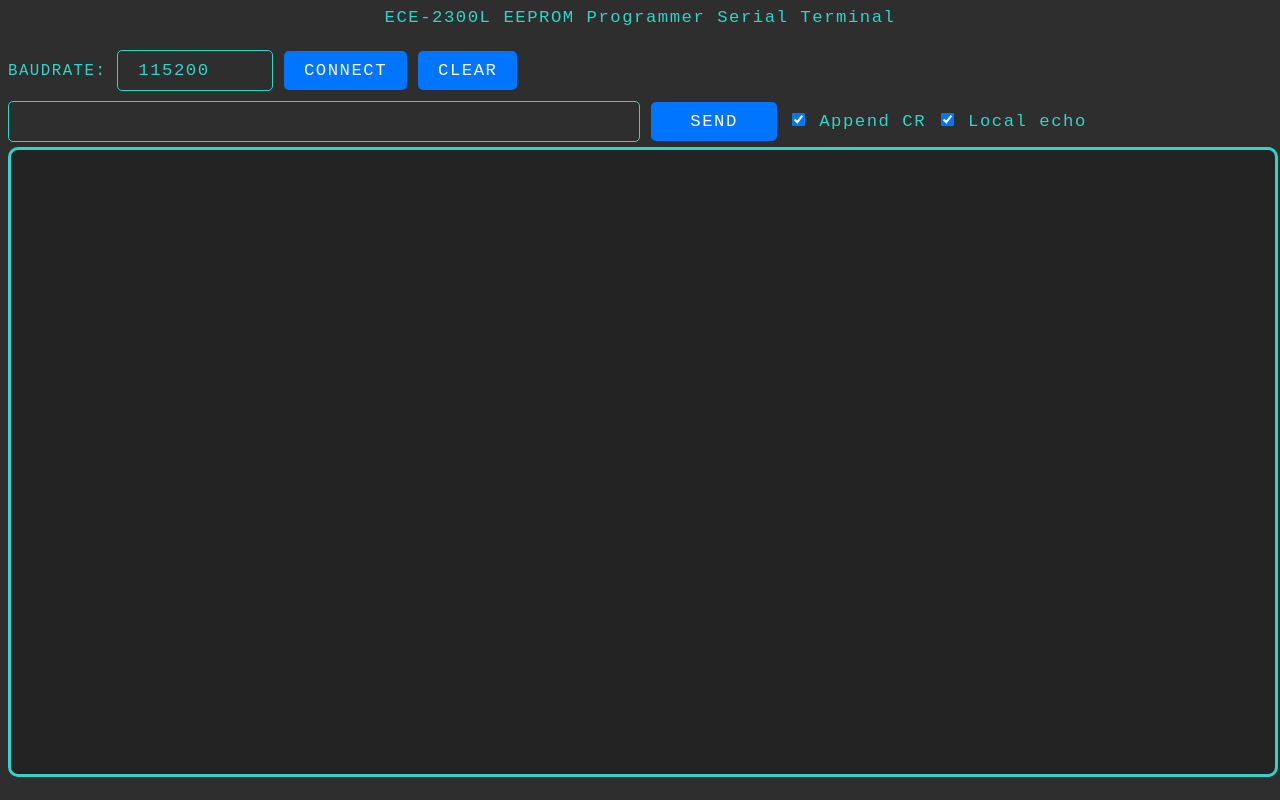
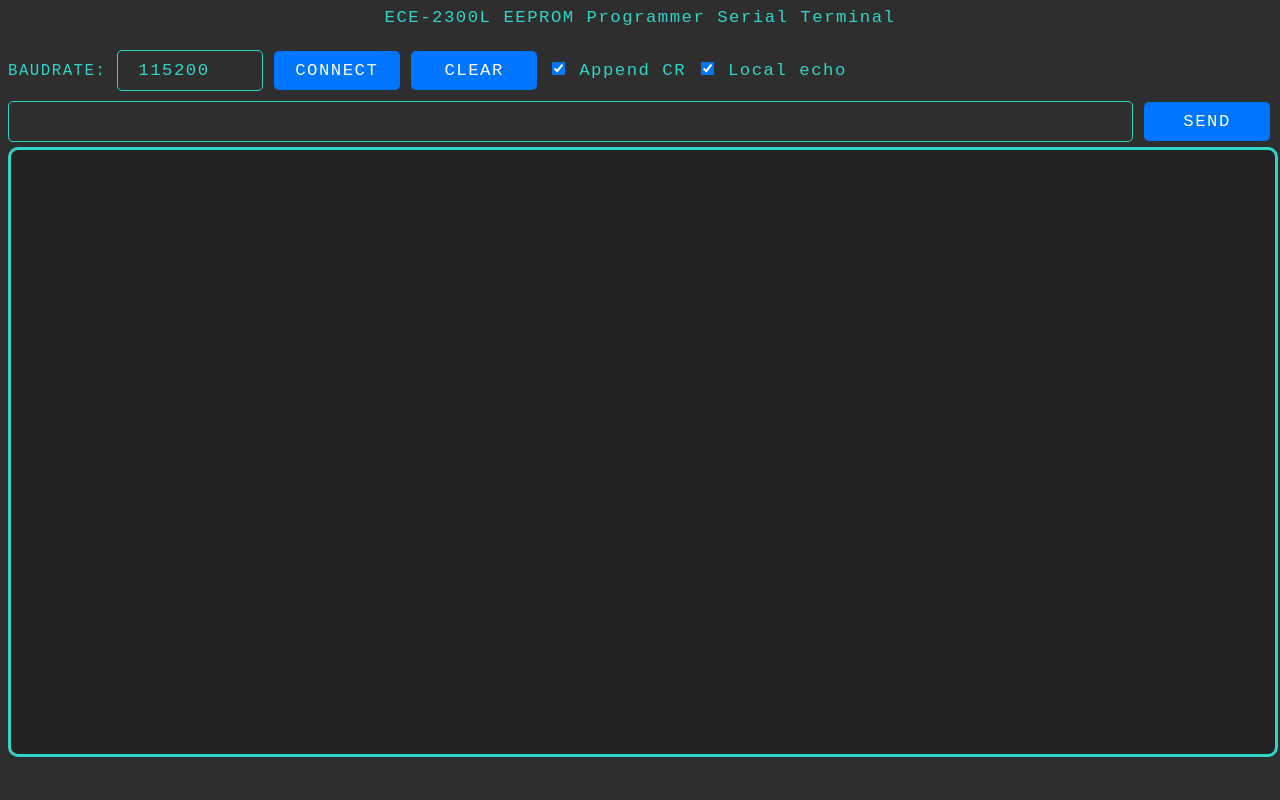
Before and after one commit to gdramos/ECE-2300L_serial_terminal, a plain HTML site: page index.html in a window 1280 px wide. Drawn offline with Linux system fonts and the light colour scheme.

Commit message:
Update index.html

```diff
--- a/index.html
+++ b/index.html
@@ -43,7 +43,7 @@
         font-size: 110%;
         border-radius: 10px;
         white-space: pre;
-        height: calc(100% - 180px);
+        height: calc(100% - 200px);
         width: calc(100% - 20px);
         border-style: solid;
         overflow: auto;
@@ -65,7 +65,7 @@
 <header style="text-align: center;">ECE-2300L EEPROM Programmer Serial Terminal</header>
 <br>
 BAUDRATE:
-<input type="text" id="baud" list="baudList" style="width: 15ch;" onclick="this.value = ''"
+<input type="text" id="baud" list="baudList" style="width: 14ch;" onclick="this.value = ''"
     onchange="localStorage.baud = this.value">
 <datalist id="baudList">
     <option value="110">110</option>
@@ -83,12 +83,8 @@ BAUDRATE:
     <option value="128000">128000</option>
     <option value="256000">256000</option>
 </datalist>
-<button onclick="connectSerial()">CONNECT</button>
-<button onclick="serialResultsDiv.innerHTML = '';">CLEAR</button>
-
-<br>
-<input type="text" id="lineToSend" style="width:50%">
-<button onclick="sendSerialLine()" style="width:10%">SEND</button>
+<button onclick="connectSerial()" style="width:10%">CONNECT</button>
+<button onclick="serialResultsDiv.innerHTML = '';" style="width:10%">CLEAR</button>
 
 <input type="checkbox" id="addLine" onclick="localStorage.addLine = this.checked;" checked>
 <label for="addLine">Append CR</label>
@@ -96,6 +92,9 @@ BAUDRATE:
 <input type="checkbox" id="echoOn" onclick="localStorage.echoOn = this.checked;" checked>
 <label for="echoOn">Local echo</label>
 
+<br>
+<input type="text" id="lineToSend" style="width:89%">
+<button onclick="sendSerialLine()" style="width:10%">SEND</button>
 
 <br>
 <div id="serialResults">
```
